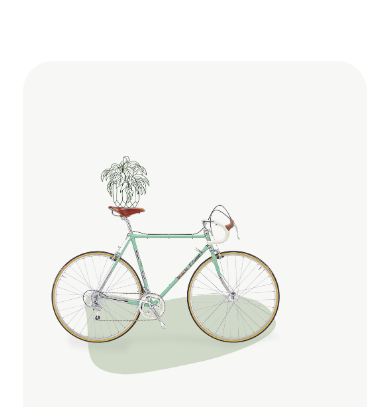
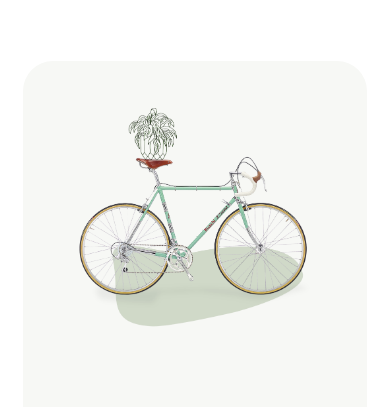
Before and after one commit to doanmaip/plantsonbikes, a plain HTML site: page index.html in a window 390 px wide. Shown: the part 101-508 px from the top of the page. Drawn offline with nearby package versions, Linux system fonts and the light colour scheme; a small style sheet from the web is missing.

Commit message:
bike center

```diff
--- a/index.html
+++ b/index.html
@@ -24,7 +24,7 @@
     <section data-aos="fade-up" data-aos-delay="100" class="hero">
         <div class="container col-xxl-8 px-4 py-5">
             <div class="row flex-lg-row-reverse align-items-center g-5 py-5">
-                <div data-aos="fade-left" data-aos-delay="800" class="col-10 col-sm-8 col-lg-6">
+                <div data-aos="fade-left" data-aos-delay="800" class="bike col-10 col-sm-9 col-lg-6">
                     <img src="Assets/bike-hero.png" class="d-block mx-lg-auto img-fluid" alt="hero" width="700" height="500" loading="lazy">
                 </div>
                 <div data-aos="fade-right" data-aos-delay="800" data-aos-duration="600" class="col-lg-6">
--- a/stylesheet.css
+++ b/stylesheet.css
@@ -447,6 +447,9 @@
        img {
            padding: 3% 0% 3% 0%;
        }
+       .bike {
+           margin: auto;
+       }
    }
 
    @media (max-width: 760px) {
```
